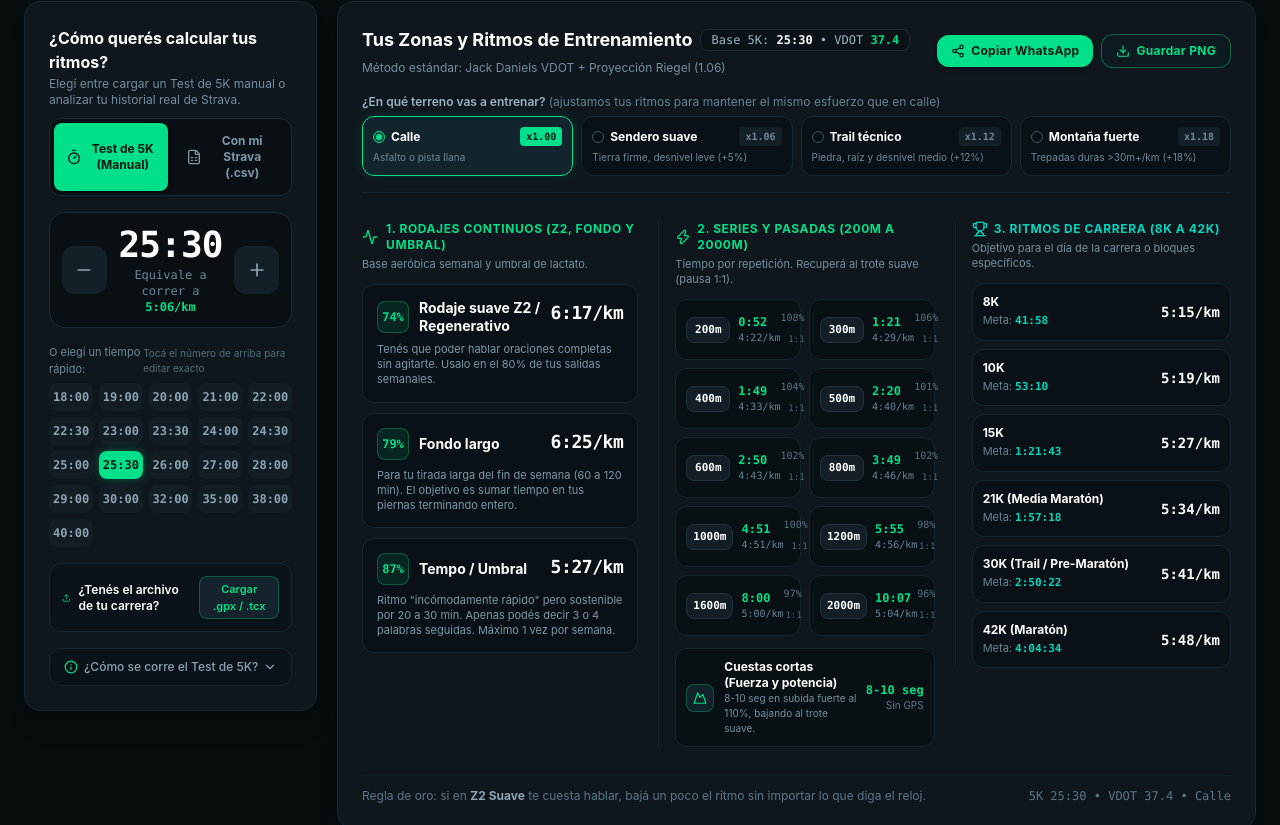
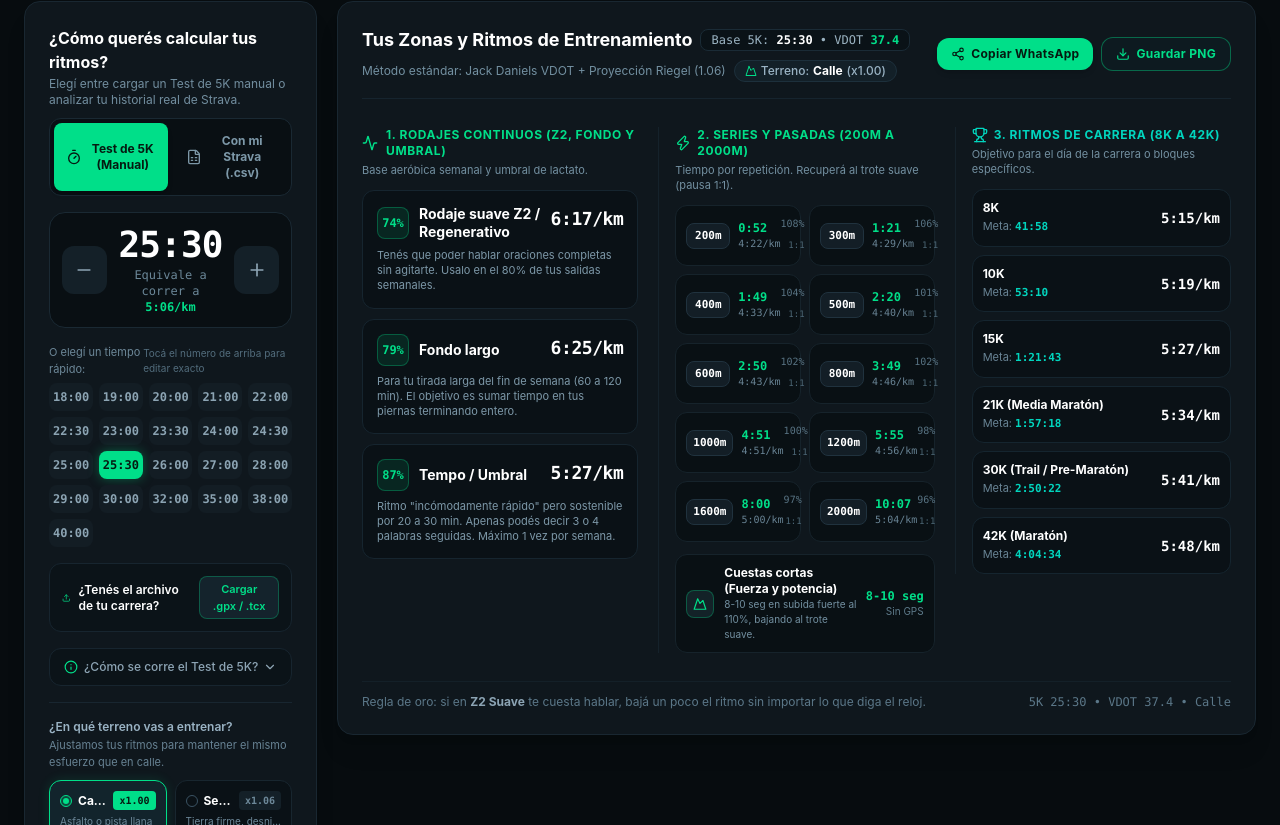
Before and after one commit to valdivieso01/lab-running, a Next.js app: page / in a window 1280 px wide. Shown: the part 335-1160 px from the top of the page. Built offline with nearby package versions, Linux system fonts and the light colour scheme.

Commit message:
feat: mover selector de terreno a la columna izquierda de configuracion

```diff
--- a/public/sw.js
+++ b/public/sw.js
@@ -1,5 +1,5 @@
 // Service Worker for 100% Offline PWA Running Calculator
-const CACHE_NAME = 'lab-running-v8';
+const CACHE_NAME = 'lab-running-v9';
 const STATIC_ASSETS = [
   '/',
   '/manifest.json',
--- a/src/app/page.tsx
+++ b/src/app/page.tsx
@@ -252,6 +252,8 @@ export default function Home() {
               onInputMethodChange={handleInputMethodChange}
               timeSeconds={timeSeconds}
               onTimeChange={setTimeSeconds}
+              terrainType={terrain}
+              onTerrainChange={setTerrain}
               onApplyStrava5k={handleApplyStrava5k}
               onHrProfileDetected={setHrProfile}
               onCalibrationDetected={setCalibration}
--- a/src/components/PaceTable.tsx
+++ b/src/components/PaceTable.tsx
@@ -127,6 +127,11 @@ export const PaceTable: React.FC<PaceTableProps> = ({
                   FC Máx: {hrProfile.maxHrRecorded} ppm
                 </span>
               )}
+
+              <span className="inline-flex items-center gap-1 px-2.5 py-0.5 rounded-full bg-[#132028] border border-[#1d303c] text-[#9ab3c4] font-medium">
+                <Mountain className="w-3 h-3 text-[#00df89]" />
+                Terreno: <strong className="text-white">{currentTerrain.name}</strong> ({currentTerrain.badge})
+              </span>
             </div>
           </div>
 
@@ -160,69 +165,6 @@ export const PaceTable: React.FC<PaceTableProps> = ({
               <Download className="w-3.5 h-3.5" />
               <span>{downloadingImage ? 'Generando...' : 'Guardar PNG'}</span>
             </button>
-          </div>
-        </div>
-
-        {/* Horizontal 4-Button Terrain Selector Bar */}
-        <div className="space-y-1.5 pt-1">
-          <div className="flex items-center justify-between text-xs">
-            <span className="font-semibold text-[#9ab3c4]">
-              ¿En qué terreno vas a entrenar?{' '}
-              <span className="font-normal text-[#678293]">
-                (ajustamos tus ritmos para mantener el mismo esfuerzo que en calle)
-              </span>
-            </span>
-          </div>
-
-          <div className="grid grid-cols-2 sm:grid-cols-4 gap-2">
-            {TERRAINS.map((terrain) => {
-              const isSelected = terrainType === terrain.id;
-              return (
-                <button
-                  key={terrain.id}
-                  type="button"
-                  onClick={() => onTerrainChange(terrain.id)}
-                  className={`flex flex-col justify-between p-2.5 rounded-xl text-left transition-all border cursor-pointer ${
-                    isSelected
-                      ? 'bg-[#12242c] border-[#00df89] shadow-[0_0_12px_rgba(0,223,137,0.14)]'
-                      : 'bg-[#0a1116] border-[#18262f] hover:border-[#243846]'
-                  }`}
-                >
-                  <div className="flex items-center justify-between w-full gap-1.5">
-                    <div className="flex items-center gap-1.5 min-w-0">
-                      <div
-                        className={`w-3 h-3 rounded-full flex items-center justify-center border shrink-0 ${
-                          isSelected
-                            ? 'border-[#00df89] bg-[#00df89]/20'
-                            : 'border-[#3a5263]'
-                        }`}
-                      >
-                        {isSelected && (
-                          <div className="w-1.5 h-1.5 rounded-full bg-[#00df89]" />
-                        )}
-                      </div>
-                      <span className="text-xs font-bold text-white truncate">
-                        {terrain.name}
-                      </span>
-                    </div>
-
-                    <span
-                      className={`px-1.5 py-0.5 rounded text-[10px] font-mono tabular-nums font-bold shrink-0 ${
-                        isSelected
-                          ? 'bg-[#00df89] text-[#051a11]'
-                          : 'bg-[#142028] text-[#6d8899]'
-                      }`}
-                    >
-                      {terrain.badge}
-                    </span>
-                  </div>
-
-                  <div className="text-[10px] text-[#6d8899] mt-1 truncate w-full">
-                    {terrain.description}
-                  </div>
-                </button>
-              );
-            })}
           </div>
         </div>
       </div>
--- a/src/components/TestInput.tsx
+++ b/src/components/TestInput.tsx
@@ -15,6 +15,8 @@ import {
 } from 'lucide-react';
 import {
   PRESET_TIMES,
+  TERRAINS,
+  TerrainType,
   formatTime,
   parseTimeToSeconds,
   StravaCalibration,
@@ -28,6 +30,8 @@ interface TestInputProps {
   onInputMethodChange: (method: 'manual' | 'strava') => void;
   timeSeconds: number;
   onTimeChange: (newSeconds: number) => void;
+  terrainType: TerrainType;
+  onTerrainChange: (terrain: TerrainType) => void;
   onApplyStrava5k: (
     seconds: number,
     hrProfile?: HeartRateProfile | null,
@@ -43,6 +47,8 @@ export const TestInput: React.FC<TestInputProps> = ({
   onInputMethodChange,
   timeSeconds,
   onTimeChange,
+  terrainType,
+  onTerrainChange,
   onApplyStrava5k,
   onHrProfileDetected,
   onCalibrationDetected,
@@ -335,6 +341,69 @@ export const TestInput: React.FC<TestInputProps> = ({
             onStrengthSynergyDetected={onStrengthSynergyDetected}
           />
         )}
+
+        {/* Terrain Selector Section inside Left Selection Column */}
+        <div className="space-y-2.5 pt-4 border-t border-[#182630]">
+          <div className="space-y-0.5">
+            <div className="text-xs font-semibold text-[#9ab3c4]">
+              ¿En qué terreno vas a entrenar?
+            </div>
+            <div className="text-[11px] text-[#678293]">
+              Ajustamos tus ritmos para mantener el mismo esfuerzo que en calle.
+            </div>
+          </div>
+
+          <div className="grid grid-cols-2 gap-2">
+            {TERRAINS.map((terrain) => {
+              const isSelected = terrainType === terrain.id;
+              return (
+                <button
+                  key={terrain.id}
+                  type="button"
+                  onClick={() => onTerrainChange(terrain.id)}
+                  className={`flex flex-col justify-between p-2.5 rounded-xl text-left transition-all border cursor-pointer ${
+                    isSelected
+                      ? 'bg-[#12242c] border-[#00df89] shadow-[0_0_12px_rgba(0,223,137,0.14)]'
+                      : 'bg-[#0a1116] border-[#18262f] hover:border-[#243846]'
+                  }`}
+                >
+                  <div className="flex items-center justify-between w-full gap-1.5">
+                    <div className="flex items-center gap-1.5 min-w-0">
+                      <div
+                        className={`w-3 h-3 rounded-full flex items-center justify-center border shrink-0 ${
+                          isSelected
+                            ? 'border-[#00df89] bg-[#00df89]/20'
+                            : 'border-[#3a5263]'
+                        }`}
+                      >
+                        {isSelected && (
+                          <div className="w-1.5 h-1.5 rounded-full bg-[#00df89]" />
+                        )}
+                      </div>
+                      <span className="text-xs font-bold text-white truncate">
+                        {terrain.name}
+                      </span>
+                    </div>
+
+                    <span
+                      className={`px-1.5 py-0.5 rounded text-[10px] font-mono tabular-nums font-bold shrink-0 ${
+                        isSelected
+                          ? 'bg-[#00df89] text-[#051a11]'
+                          : 'bg-[#142028] text-[#6d8899]'
+                      }`}
+                    >
+                      {terrain.badge}
+                    </span>
+                  </div>
+
+                  <div className="text-[10px] text-[#6d8899] mt-1 truncate w-full">
+                    {terrain.description}
+                  </div>
+                </button>
+              );
+            })}
+          </div>
+        </div>
       </div>
     </div>
   );
```
